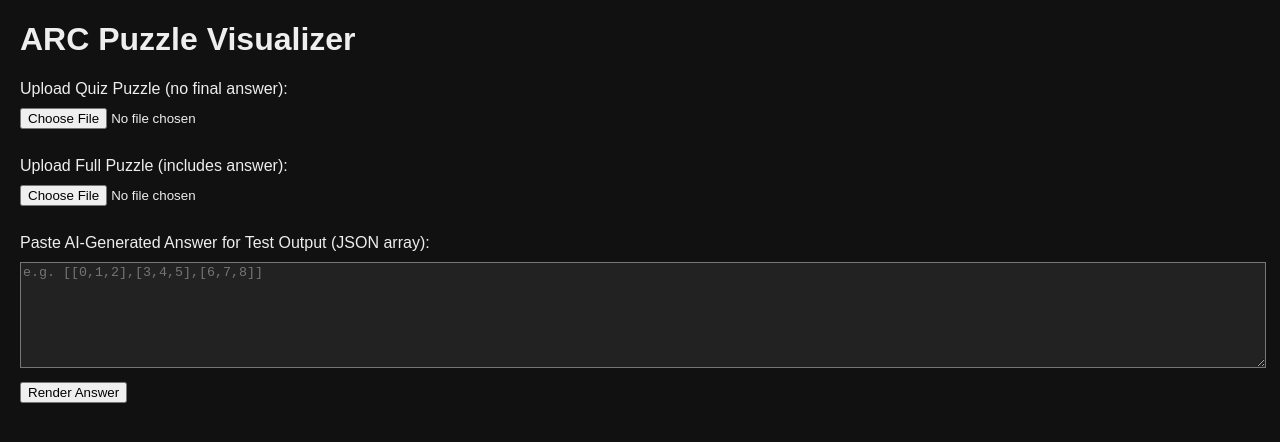
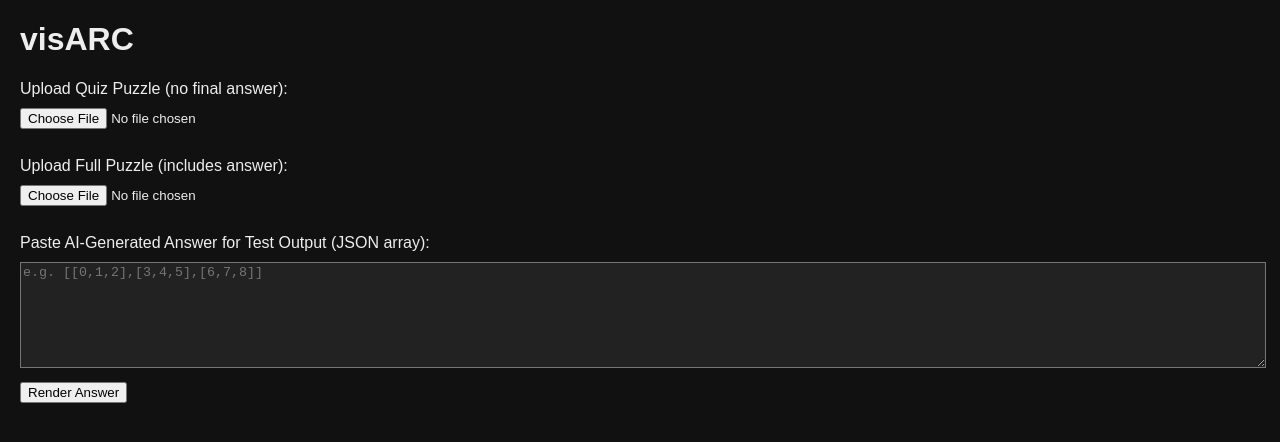
Before and after one commit to G4te-Keep3r/visARC, a plain HTML site: page index.html in a window 1280 px wide. Drawn offline with Linux system fonts and the light colour scheme.

Commit message:
README
readme update and fix naming in tool to match chosen name

```diff
--- a/index.html
+++ b/index.html
@@ -3,7 +3,7 @@
 <html lang="en">
 <head>
 <meta charset="UTF-8">
-<title>ARC Puzzle Visualizer</title>
+<title>visARC</title>
 <style>
   body { background: #111; color: #eee; font-family: sans-serif; margin: 20px; }
   .grid-container { display: flex; flex-wrap: wrap; gap: 20px; margin-bottom: 40px; }
@@ -24,7 +24,7 @@
 </head>
 <body>
 
-<h1>ARC Puzzle Visualizer</h1>
+<h1>visARC</h1>
 <label for="quizFile">Upload Quiz Puzzle (no final answer):</label><br>
 <input type="file" id="quizFile" accept=".json"><br><br>
 
```
Also changed, not shown: 1 other file.
